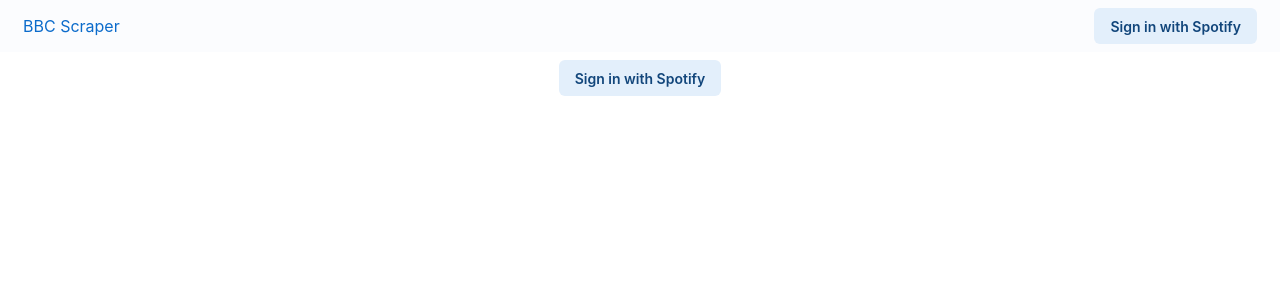
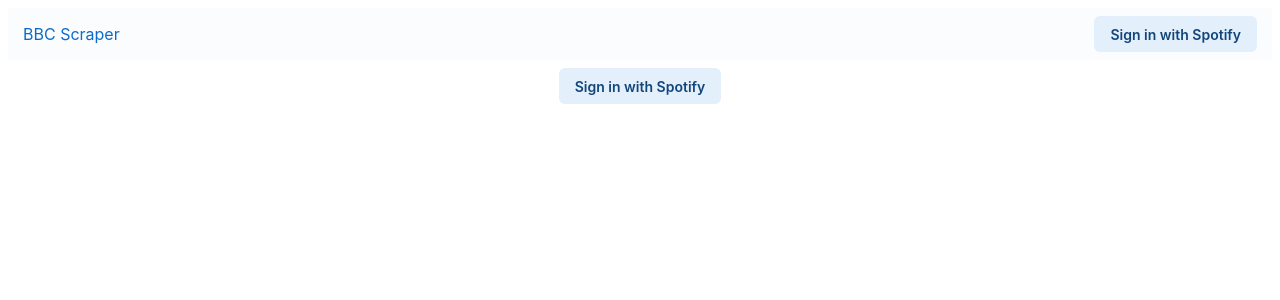
Before and after one commit to joseffsmith/bbc-spotify, a React (Vite) app: page / in a window 1280 px wide. Shown: the top 300 px of the page. Built offline with nearby package versions, Linux system fonts and the light colour scheme; no server answers.

Commit message:
add padding

```diff
--- a/src/App.tsx
+++ b/src/App.tsx
@@ -17,6 +17,7 @@
       flexDirection={"column"}
       alignItems={"stretch"}
       rowGap={1}
+      p={1}
       width="100%"
     >
       <Box
--- a/src/ShowSearch.tsx
+++ b/src/ShowSearch.tsx
@@ -24,7 +24,7 @@
           alignItems: "baseline",
           maxWidth: 600,
           flexGrow: 1,
-          columnGap: 1,
+          columnGap: { xs: 0, md: 1 },
         }}
       >
         <Input
```
